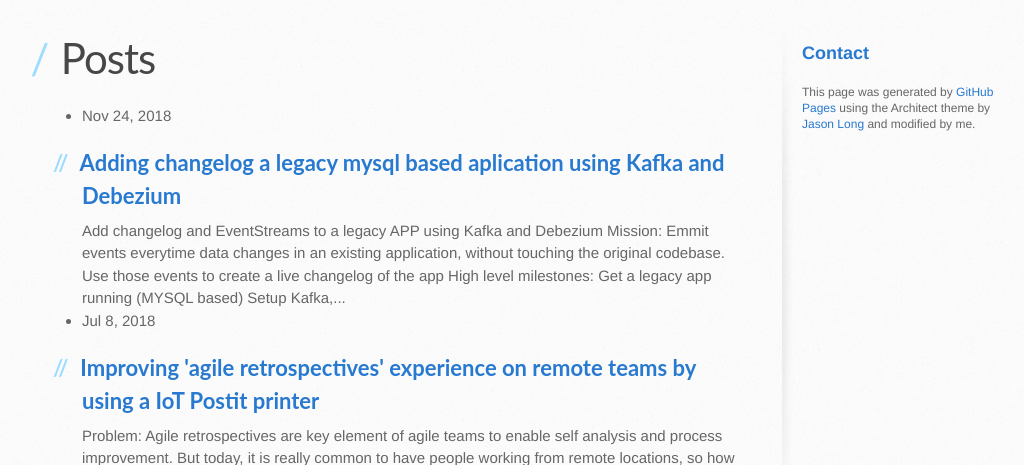
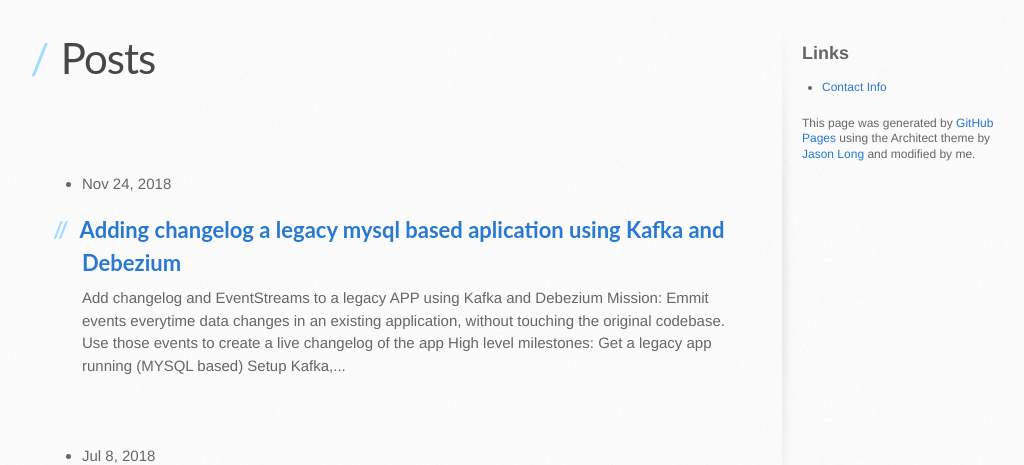
Before and after one commit to PabloGancharov/PabloGancharov.github.io, a Jekyll site: the page built from index.html, in a window 1280 px wide and 900 px high, cut to the strip 435-900 px from the top of the window. Shown: the whole strip, without its empty margins (108-1132 px from the left). Built offline with Jekyll 4.4.1, drawn with Linux system fonts in a browser that asks for light colours.

Commit message:
updated layout

```diff
--- a/_layouts/default.html
+++ b/_layouts/default.html
@@ -43,7 +43,13 @@
         </section>
 
         <aside id="sidebar">
-          <h2><a href="/contact.html">Contact</a></h2>
+          <h2>Links</h2>
+          <ul>
+            <li><a href="/contact.html">Contact Info</a></li>
+          </ul>
+          {% unless site.related_posts == undefined %}
+          <h2>Other posts</h2>
+          {% endunless %}
           <ul>
           {% for post in site.related_posts %}
             <li><a href="{{ post.url }}">{{ post.title }}</a></li>
--- a/index.html
+++ b/index.html
@@ -9,7 +9,11 @@ layout: default
   <ul class="post-list">
     {% for post in site.posts %}
       {% unless post.tags contains 'draft' %}
+        <br />
+        <br />
+        <br />
         <li>
+
           <span class="post-meta">{{ post.date | date: "%b %-d, %Y" }}</span>
           <h2>
             <a class="post-link" href="{{ post.url | prepend: site.baseurl }}">{{ post.title }}</a>
```
